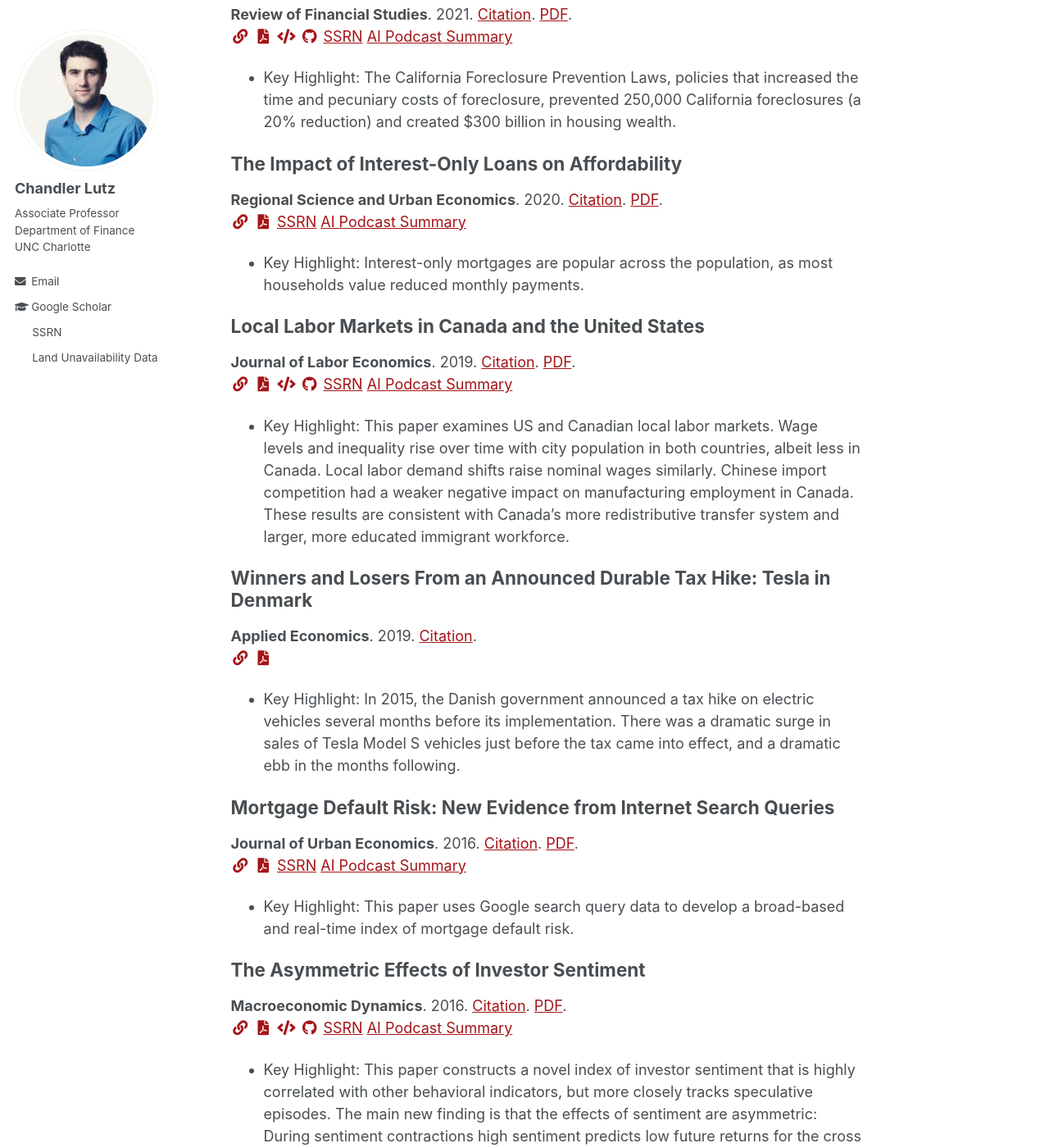
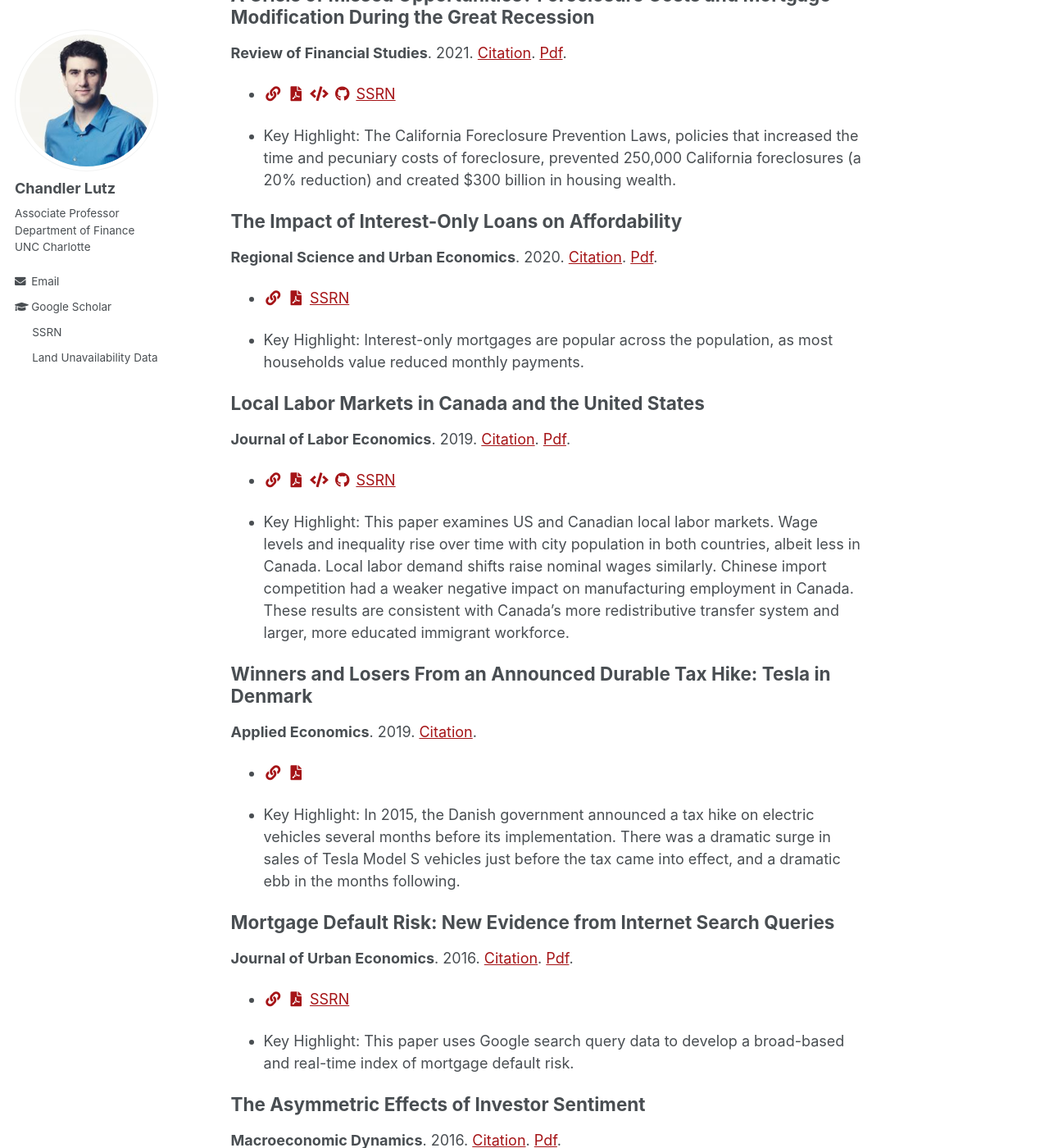
Before and after one commit to ChandlerLutz/ChandlerLutz.github.io, a Jekyll site: the page built from _pages/about.md, in a window 1280 px wide and 1400 px high, scrolled down 1847 px. Shown: the whole window at 82% size. Built offline with Jekyll 4.4.1, drawn with Linux system fonts in a browser that asks for light colours; some of the changed text lies outside the part shown.

Commit message:
Make links an html list

```diff
--- a/_includes/archive-single.html
+++ b/_includes/archive-single.html
@@ -62,9 +62,11 @@
         {{ post.citation }}.
       {% endif %}
       {% if post.ssrn %}
-        <a href="{{ post.ssrn }}">PDF</a>.
+        <a href="{{ post.ssrn }}">Pdf</a>.
       {% endif %}
-      <br>
+    </p>
+    <ul>
+      <li>
 	{% if post.link %}
         <a href="{{ post.link }}"><i class="fas fa-fw fa-link zoom" aria-hidden="true"></i></a>
 	{% endif %}
@@ -80,10 +82,11 @@
 	{% if post.ssrn %}
         <a href="{{ post.ssrn }}">SSRN</a>
 	{% endif %}
-      {% if post.ssrn %}
+	{% if post.ai_pod %}
         <a href="{{ post.ai_pod }}">AI Podcast Summary</a>
 	{% endif %}
-      </p>
+	</li>
+      </ul>
     {% elsif post.collection == 'workingpapers' %}
       {% if post.abstract %}
         <details><summary>Abstract</summary>
```
Lines whose indentation alone changed are shown as unchanged.
